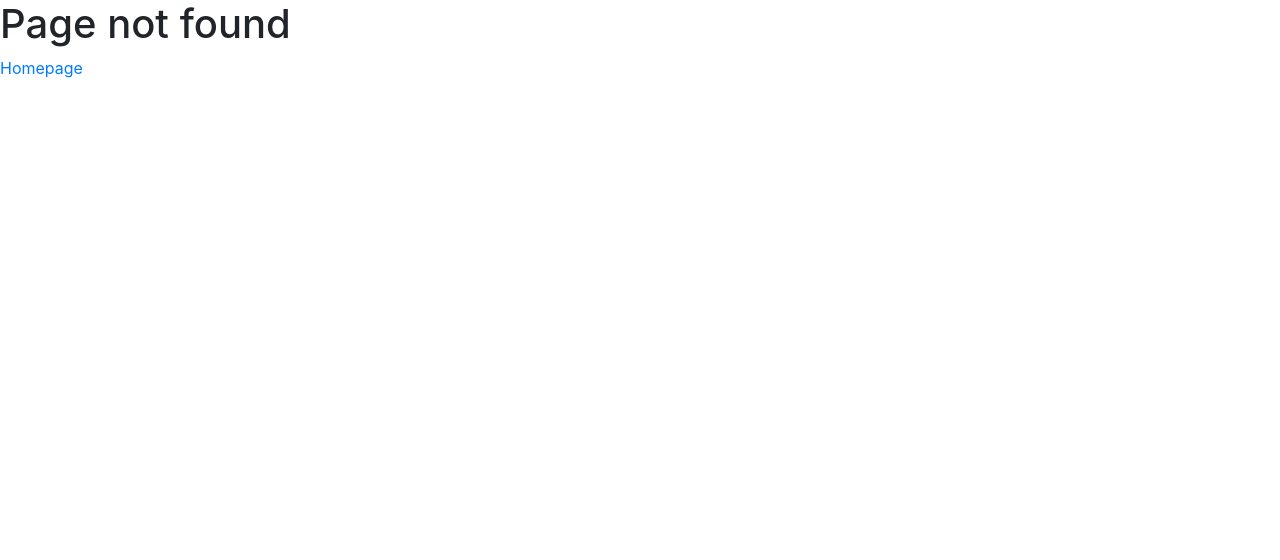
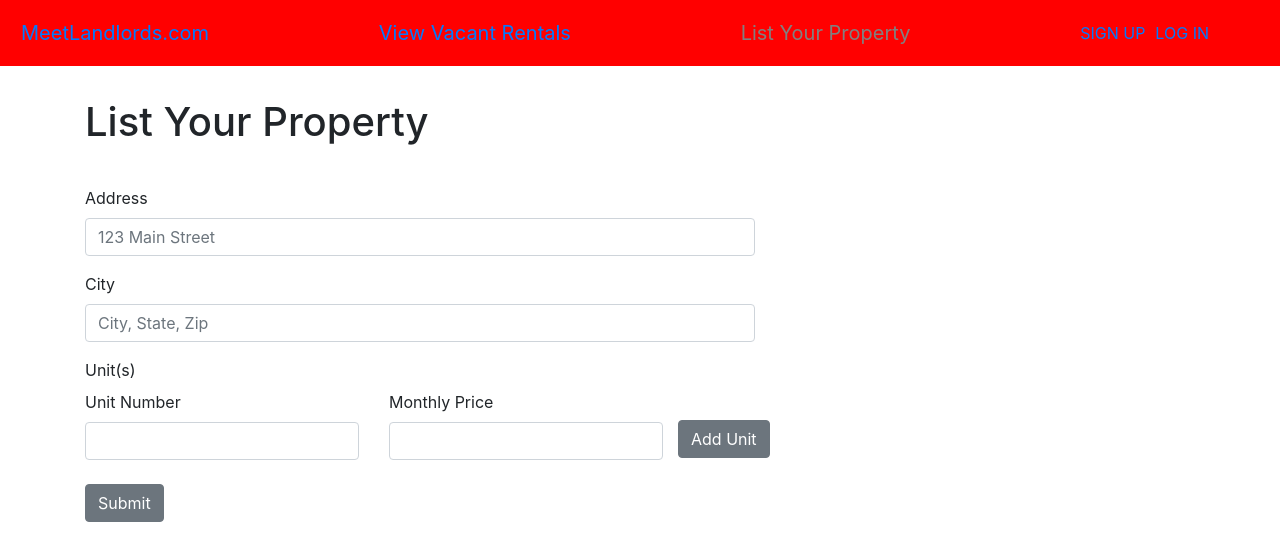
Before and after one commit to sjsig/ml_client, a React (Create React App) app: page /listings/new in a window 1280 px wide. Before the commit this address had no page. Shown: the top 560 px of the page. Built offline with nearby package versions, Linux system fonts and the light colour scheme.

Commit message:
Added some frontend pages

```diff
--- a/package.json
+++ b/package.json
@@ -7,12 +7,14 @@
     "@testing-library/react": "^9.5.0",
     "@testing-library/user-event": "^7.2.1",
     "axios": "^0.19.2",
+    "bootstrap": "^4.5.0",
     "jwt-decode": "^2.2.0",
     "react": "^16.13.1",
     "react-dom": "^16.13.1",
     "react-redux": "^7.2.0",
     "react-router-dom": "^5.2.0",
     "react-scripts": "3.4.1",
+    "reactstrap": "^8.4.1",
     "redux": "^4.0.5",
     "redux-thunk": "^2.3.0"
   },
--- a/src/components/Homepage.js
+++ b/src/components/Homepage.js
@@ -1,6 +1,7 @@
 import React from "react";
 import Navbar from "./Navbar";
 import { apiCall } from "../services/api";
+import { Container } from 'reactstrap'
 
 class Homepage extends React.Component {
   constructor(props) {
@@ -14,8 +15,11 @@ class Homepage extends React.Component {
     return (
       <div>
         <Navbar></Navbar>
+        <Container>
         <h1>Homepage!</h1>
+      </Container>
       </div>
+
     );
   }
 }
--- /dev/null
+++ b/src/components/ListNewProperty.js
@@ -0,0 +1,72 @@
+import React from 'react'
+import { Container, Button, Form, FormGroup, Label, Input, FormText, Row, Col } from 'reactstrap';
+import Navbar from "./Navbar";
+
+export default class ListNewProperty extends React.Component {
+    state = {
+        address : "",
+        city : "",
+        units : [ {
+            price_monthly : 0.0,
+            unit_number : ""
+        }]
+    }
+
+    addUnit = () => {
+        const { units } = this.state
+        units.push({
+            price_monthly : 0.0,
+            unit_number : ""
+        })
+        this.setState({units})
+    }
+    render() {
+        return(
+            <div>
+                <Navbar/>
+                <Container>
+                <Col>
+                <Row style={{ marginTop: 32, marginBottom :  32}}>
+                    <h1>List Your Property</h1>
+                </Row>
+                <Row>
+
+                <Form>
+            <FormGroup>
+              <Label for="address">Address</Label>
+              <Input type="address" name="address" id="address" placeholder="123 Main Street" />
+            </FormGroup>
+            <FormGroup>
+              <Label for="city">City</Label>
+              <Input type="city" name="city" id="city" placeholder="City, State, Zip" />
+            </FormGroup>
+            <FormGroup>
+              <Label for="exampleSelect">Unit(s)</Label>
+              <div>
+                  {this.state.units.map(unit => (
+                      <Row>
+                      <Col>
+                      <Label for="unit_number">Unit Number</Label>
+                      <Input type="text" name="unit_number" id="unit_number" />
+                      </Col>
+                      <Col>
+                      <Label for="monthly_price">Monthly Price</Label>
+                      <Input type="price" name="monthly_price" id="monthly_price"  />
+                      </Col>
+                      <Button style={{ marginTop: 30, marginBottom: 10}} onClick={this.addUnit}>Add Unit</Button>
+                  </Row>
+                  ))
+                  }
+              </div>
+              </FormGroup>
+
+            <Button>Submit</Button>
+          </Form>
+
+
+
+                </Row>
+                </Col></Container>
+            </div>)
+    }
+}
--- a/src/components/Main.js
+++ b/src/components/Main.js
@@ -9,6 +9,8 @@ import Signup from "./Signup";
 import Signin from "./Signin";
 import PageNotFound from "./PageNotFound";
 import UserProfile from "./UserProfile";
+import RentalListings from "./RentalListings";
+import ListNewProperty from "./ListNewProperty";
 
 const Main = (props) => {
   return (
@@ -17,6 +19,8 @@ const Main = (props) => {
         <Route exact path="/" component={Homepage} />
         <Route exact path="/signup" component={Signup} />
         <Route exact path="/signin" component={Signin} />
+        <Route exact path="/listings" component={RentalListings} />
+        <Route exact path="/listings/new" component={ListNewProperty} />
         <Route exact path="/users/:id" component={UserProfile} />
         <Route path="*" component={PageNotFound} />
       </Switch>
--- a/src/components/Navbar.js
+++ b/src/components/Navbar.js
@@ -11,7 +11,7 @@ class Navbar extends React.Component {
     };
     const { currentUser, logout } = this.props;
     return (
-      <nav className="navbar navbar-expand">
+      <nav className="navbar navbar-expand" style={{ backgroundColor : 'red'}}>
         <div className="container-fluid">
           <div className="navbar-brand">
             <NavLink exact style={defaultStyle} activeStyle={active} to="/">
@@ -25,6 +25,16 @@ class Navbar extends React.Component {
               </NavLink>
             </div>
           )}
+          <div className="navbar-brand">
+            <NavLink exact style={defaultStyle} activeStyle={active} to="/listings">
+              View Vacant Rentals
+            </NavLink>
+          </div>
+          <div className="navbar-brand">
+            <NavLink exact style={defaultStyle} activeStyle={active} to="/listings/new">
+              List Your Property
+            </NavLink>
+          </div>
           {!currentUser.isAuthenticated ? (
             <div className="nav navbar-nav navbar-right">
               <NavLink exact style={defaultStyle} activeStyle={active} to="/signup">
--- /dev/null
+++ b/src/components/RentalListings.js
@@ -0,0 +1,52 @@
+import React from 'react'
+import { Container, Col, Card, CardHeader, CardBody, CardFooter, Button, CardTitle, Row } from 'reactstrap'
+import Navbar from "./Navbar";
+import axios from 'axios'
+
+const BASE_URL = 'http://localhost:9090/api'
+
+class RentalListings extends React.Component {
+    state = {
+        units : []
+    }
+    async componentDidMount() {
+        console.log("requesting properties")
+        const { data : {units}} = await axios.get(BASE_URL + '/listings')
+        this.setState({ units})
+    }
+
+    render() {
+        return (
+            <div>
+            <Navbar />
+            <Container style={{ padding:  16}}>
+                <h1>All Rental Listings</h1>
+            { this.state.units && (
+                <Col>
+                    {this.state.units.map((unit) => {
+                        return (
+                            <Row >
+                            <Card style={{ marginTop : 30, minWidth: 450 }}>
+                                <CardHeader>
+                                    {unit.address} in {unit.city}
+                                </CardHeader>
+                                <CardBody>
+                                    <h2>Unit Number: {unit.unit_number}</h2>
+                                    <h5>Monthly Price: {unit.market_price}</h5>
+                                </CardBody>
+                                <CardFooter>
+                                    <Button>Lease This Property</Button>
+                                </CardFooter>
+                            </Card>
+                            </Row>
+
+                    )})}
+                </Col>
+            )}
+            </Container>
+            </div>
+        )
+    }
+}
+
+export default RentalListings
--- a/src/index.js
+++ b/src/index.js
@@ -3,6 +3,7 @@ import ReactDOM from "react-dom";
 import "./index.css";
 import App from "./components/App";
 import * as serviceWorker from "./serviceWorker";
+import 'bootstrap/dist/css/bootstrap.min.css';
 
 ReactDOM.render(<App />, document.getElementById("root"));
 
```
Also changed, not shown: src/components/Property.js (deleted), 2 other files (tests, documents, lock files or other folders).
